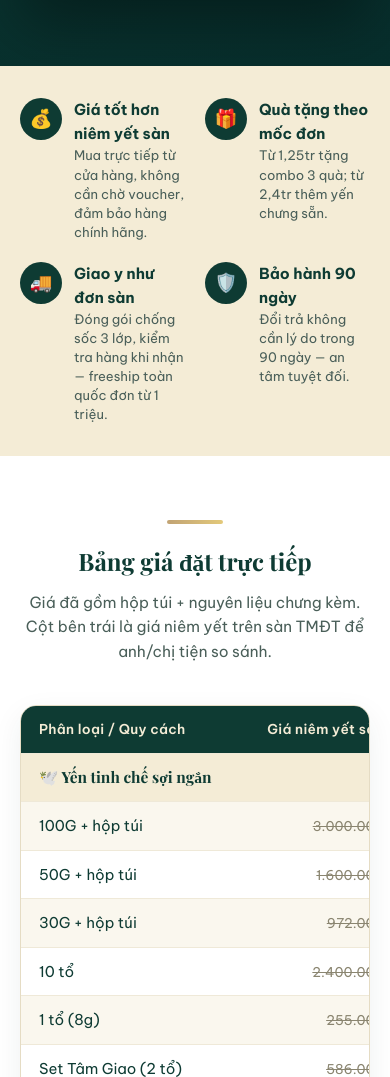
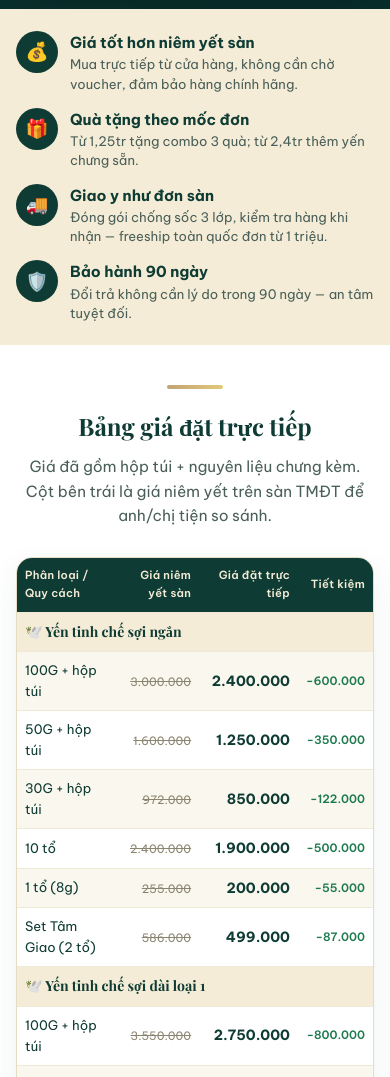
Before and after one commit to nguyenanhtuhp1987-vietnam/tnh-banggia, a plain HTML site: page index.html in a window 390 px wide. Shown: the part 923-2000 px from the top of the page. Drawn offline with nearby package versions, Linux system fonts and the light colour scheme.

Commit message:
Toi uu mobile: bang gia the doc / bang nen, fix tran ngang, nut full-width
Co-Authored-By: Claude Fable 5 <noreply@anthropic.com>

```diff
--- a/index.html
+++ b/index.html
@@ -117,6 +117,33 @@
   .float-zalo a{width:56px;height:56px;border-radius:50%;display:flex;align-items:center;justify-content:center;font-size:1.35rem;box-shadow:0 8px 22px rgba(0,0,0,.3)}
   .fz{background:#0068ff;color:#fff;font-weight:800;font-size:.8rem!important;font-family:var(--sans)}
   .fp{background:linear-gradient(135deg,var(--gold),var(--gold-light));color:var(--deep)}
+
+  /* ===== Mobile ===== */
+  @media(max-width:560px){
+    .container{padding:0 16px}
+    section{padding:40px 0}
+    .hero{padding:38px 0 44px}
+    .hero .container{gap:26px}
+    .hero-cta .btn{width:100%;justify-content:center}
+    .usp{padding:22px 0}
+    .usp .container{grid-template-columns:1fr;gap:14px}
+    .brand span{font-size:.98rem}
+    .topbar .btn{padding:7px 12px;font-size:.78rem}
+    .sec-head{margin-bottom:28px}
+    table{min-width:0;font-size:.8rem}
+    thead th{padding:9px 8px;font-size:.7rem;white-space:normal}
+    tbody td{padding:8px 8px;white-space:normal}
+    tbody td:first-child{font-size:.82rem}
+    td .san{font-size:.72rem}
+    td.gia{font-size:.88rem}
+    td.save{font-size:.72rem}
+    tr.group td{font-size:.88rem}
+  }
+  /* fix grid blowout + chong tran ngang */
+  html,body{max-width:100%;overflow-x:hidden}
+  .hero .container>*,.usp .container>*,.gal-grid>*{min-width:0}
+  .hero-img img{height:auto}
+  img{height:auto}
 </style>
 </head>
 <body>
```
